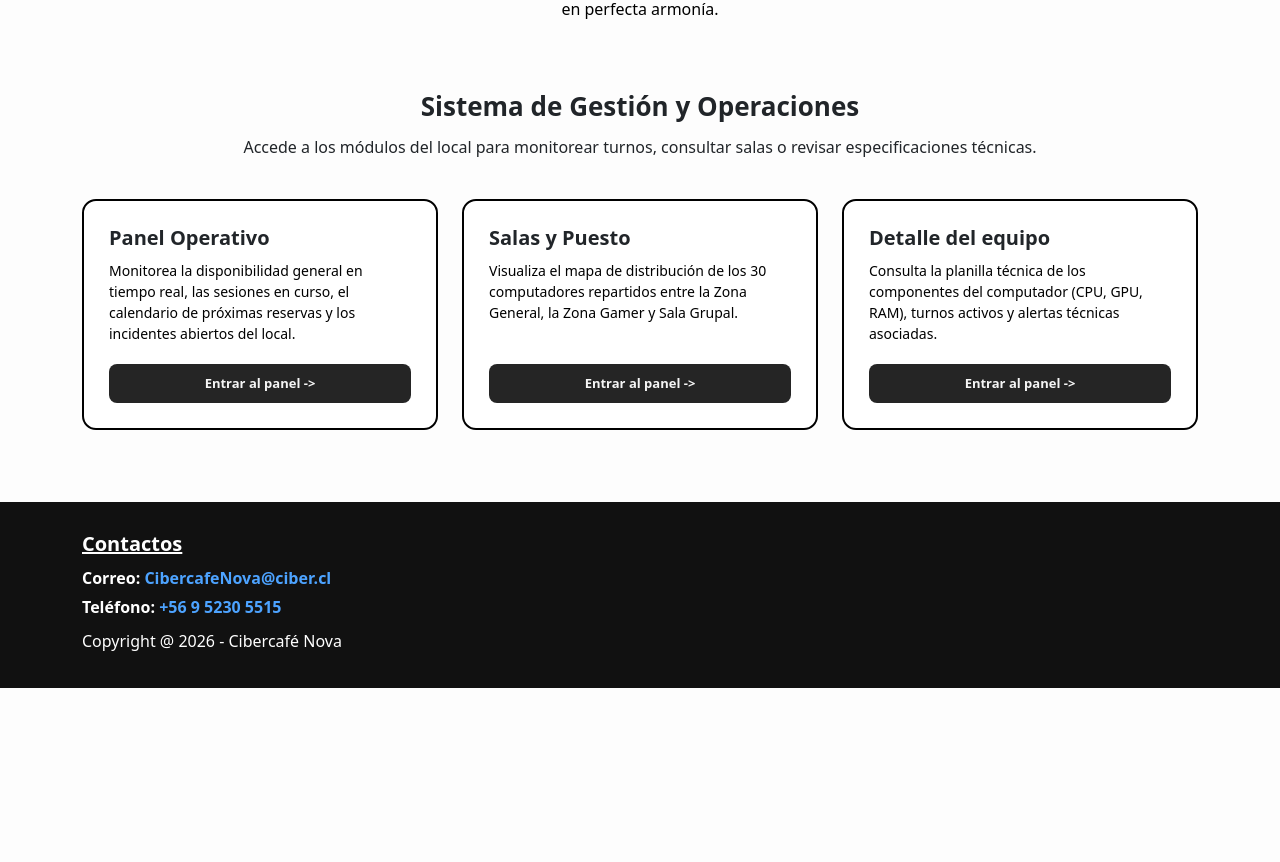
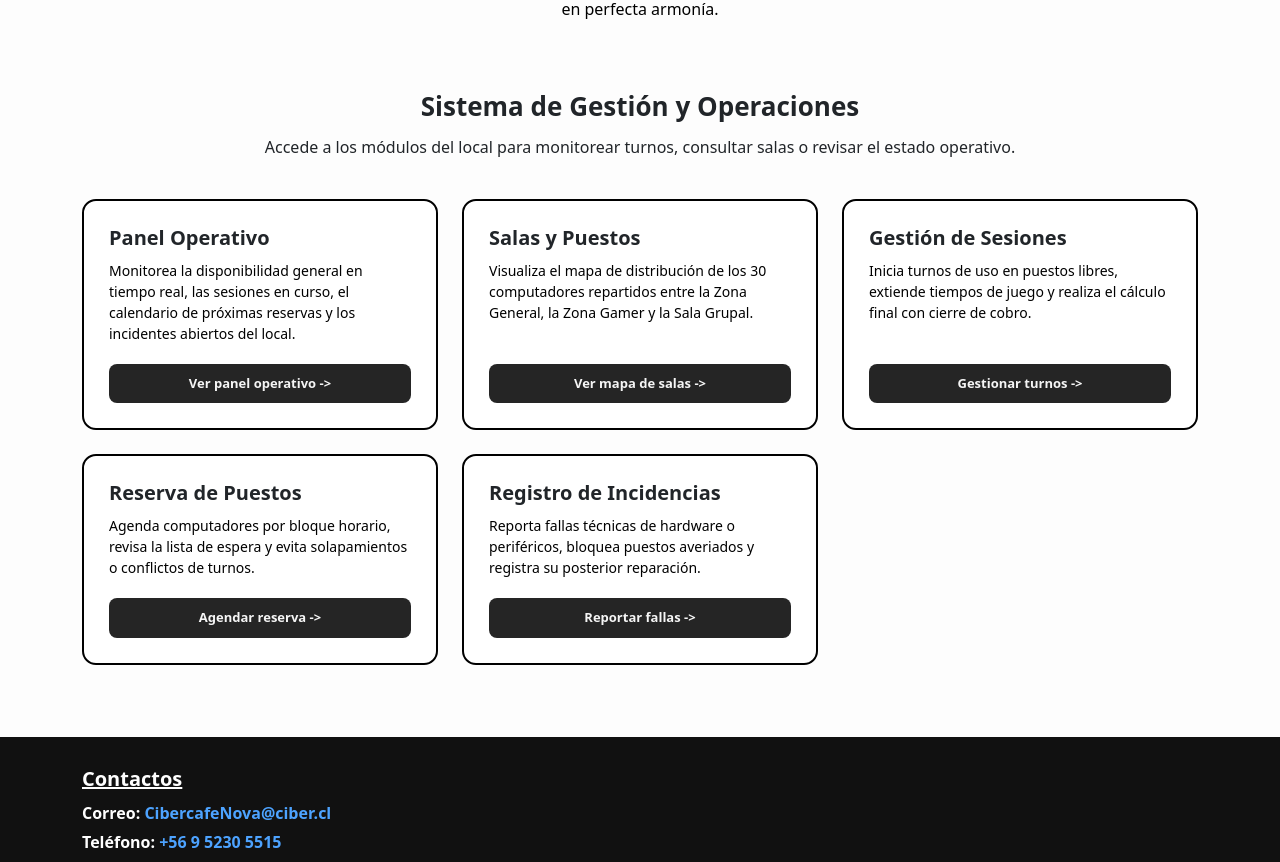
Before and after one commit to emilio-ship-k/Desarrollo-web-cibercafe, a React (Vite) app in the folder cibercafe_nova_react/: page / in a window 1280 px wide. Shown: the part 420-1282 px from the top of the page. Before the commit the page ends 1108 px from the top, so only its background shows below. Built offline with nearby package versions, Linux system fonts and the light colour scheme.

Commit message:
nuevo menu

```diff
--- a/cibercafe_nova_react/src/components/Navbar.jsx
+++ b/cibercafe_nova_react/src/components/Navbar.jsx
@@ -20,7 +20,6 @@ function Navbar({ usuario, setUsuario }) {
 
   const manejarRegistro = (e) => {
     e.preventDefault();
-   // base de datos simulada
     console.log("Guardando en BD:", { user, email, password, rol });
 
     setMostrarRegistro(false);
--- a/cibercafe_nova_react/src/pages/Detalles.jsx
+++ b/cibercafe_nova_react/src/pages/Detalles.jsx
@@ -17,7 +17,6 @@ function Detalles({ equipo, cambiarEstadoPc }) {
     );
   }
 
-  // Estilo de la píldora según el estado
   const obtenerColorBadge = () => {
     if (equipo.estado === 'Disponible') return 'estado-badge disponible-det';
     if (equipo.estado === 'En_uso') return 'estado-badge uso';
@@ -25,7 +24,6 @@ function Detalles({ equipo, cambiarEstadoPc }) {
     return 'estado-badge fuera-servicio-det';
   };
 
-  // Guardar el nuevo estado y motivo obligatorio
   const manejarGuardar = (e) => {
     e.preventDefault();
 
@@ -84,7 +82,6 @@ function Detalles({ equipo, cambiarEstadoPc }) {
           </div>
         )}
 
-        {/* Formulario de cambio de estado de la rúbrica */}
         <section className="alerta-detalle">
           <h5 className="fw-bold mb-2">Cambiar Estado Operativo</h5>
           <form onSubmit={manejarGuardar}>
--- a/cibercafe_nova_react/src/pages/Home.jsx
+++ b/cibercafe_nova_react/src/pages/Home.jsx
@@ -25,17 +25,16 @@ function Home() {
         </p>
       </section>
 
-      {/* Sección de descripción de operaciones */}
       <section className="detalles">
         <h2>Sistema de Gestión y Operaciones</h2>
         <p>
           Accede a los módulos del local para monitorear turnos, consultar salas o
-          revisar especificaciones técnicas.
+          revisar el estado operativo.
         </p>
       </section>
 
       <section className="row g-4 mb-5">
-        <div className="col-12 col-md-4">
+        <div className="col-12 col-md-6 col-lg-4">
           <article className="box h-100">
             <div>
               <h3>Panel Operativo</h3>
@@ -45,33 +44,59 @@ function Home() {
                 del local.
               </p>
             </div>
-            <Link to="/panel">Entrar al panel -&gt;</Link>
+            <Link to="/panel">Ver panel operativo -&gt;</Link>
           </article>
         </div>
 
-        <div className="col-12 col-md-4">
+        <div className="col-12 col-md-6 col-lg-4">
           <article className="box h-100">
             <div>
-              <h3>Salas y Puesto</h3>
+              <h3>Salas y Puestos</h3>
               <p>
                 Visualiza el mapa de distribución de los 30 computadores repartidos
-                entre la Zona General, la Zona Gamer y Sala Grupal.
+                entre la Zona General, la Zona Gamer y la Sala Grupal.
               </p>
             </div>
-            <Link to="/salas">Entrar al panel -&gt;</Link>
+            <Link to="/salas">Ver mapa de salas -&gt;</Link>
           </article>
         </div>
 
-        <div className="col-12 col-md-4">
+        <div className="col-12 col-md-6 col-lg-4">
           <article className="box h-100">
             <div>
-              <h3>Detalle del equipo</h3>
+              <h3>Gestión de Sesiones</h3>
               <p>
-                Consulta la planilla técnica de los componentes del computador
-                (CPU, GPU, RAM), turnos activos y alertas técnicas asociadas.
+                Inicia turnos de uso en puestos libres, extiende tiempos de juego
+                y realiza el cálculo final con cierre de cobro.
               </p>
             </div>
-            <Link to="/detalles">Entrar al panel -&gt;</Link>
+            <Link to="/sesiones">Gestionar turnos -&gt;</Link>
+          </article>
+        </div>
+
+        <div className="col-12 col-md-6 col-lg-4">
+          <article className="box h-100">
+            <div>
+              <h3>Reserva de Puestos</h3>
+              <p>
+                Agenda computadores por bloque horario, revisa la lista de espera
+                y evita solapamientos o conflictos de turnos.
+              </p>
+            </div>
+            <Link to="/reservas">Agendar reserva -&gt;</Link>
+          </article>
+        </div>
+
+        <div className="col-12 col-md-6 col-lg-4">
+          <article className="box h-100">
+            <div>
+              <h3>Registro de Incidencias</h3>
+              <p>
+                Reporta fallas técnicas de hardware o periféricos, bloquea puestos
+                averiados y registra su posterior reparación.
+              </p>
+            </div>
+            <Link to="/incidencias">Reportar fallas -&gt;</Link>
           </article>
         </div>
       </section>
```
